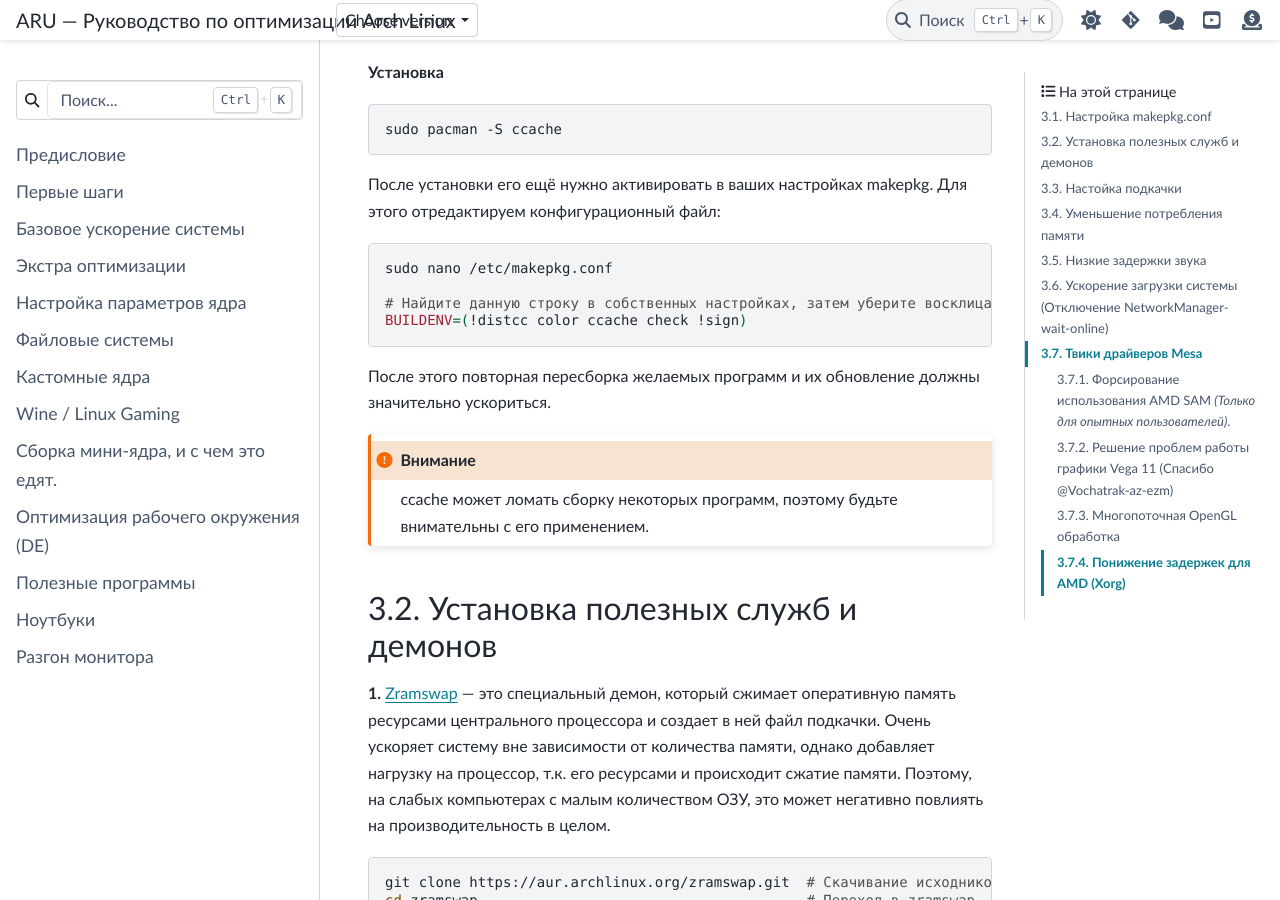
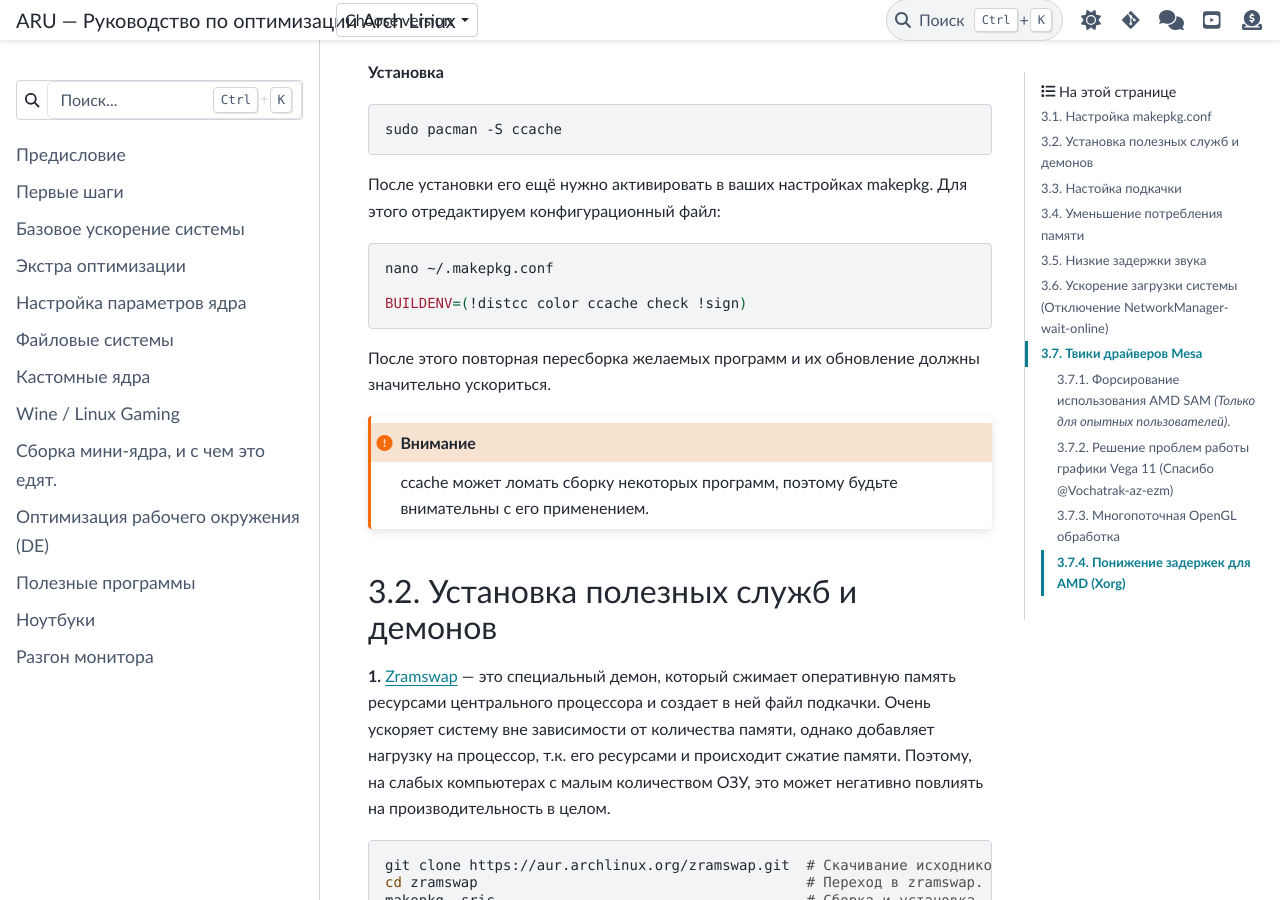
Before and after one commit to ventureoo/ARU, a Sphinx documentation site: the page built from docs/source/generic-system-acceleration.rst, in a window 1280 px wide and 900 px high, scrolled down 1263 px. Built offline with Sphinx 7.4.7 and the PyData theme 0.15.4, drawn with Linux system fonts in a browser that asks for light colours.

Commit message:
generic-system-acceleration: Use user makepkg config to apply ccache

```diff
--- a/docs/source/generic-system-acceleration.rst
+++ b/docs/source/generic-system-acceleration.rst
@@ -79,9 +79,8 @@ ccache. За счёт этого и достигается многократн
 После установки его ещё нужно активировать в ваших настройках makepkg.
 Для этого отредактируем конфигурационный файл::
 
-  sudo nano /etc/makepkg.conf
+  nano ~/.makepkg.conf
 
-  # Найдите данную строку в собственных настройках, затем уберите восклицательный знак перед *"ccache"*
   BUILDENV=(!distcc color ccache check !sign)
 
 После этого повторная пересборка желаемых программ и их обновление
```
